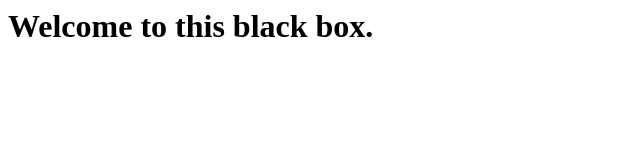
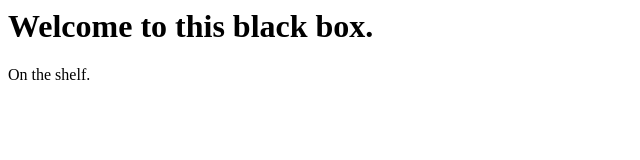
Before and after one commit to tspear/blackbox, a plain HTML site: page index.html in a window 1280 px wide. Shown: the full height of the page, 0-640 px from the left. Drawn offline with Linux system fonts and the light colour scheme.

Commit message:
Update index.html

```diff
--- a/index.html
+++ b/index.html
@@ -4,5 +4,6 @@
 </head>
 <body>
 <h1>Welcome to this black box.</h1>
+<p>On the shelf.</p>
 </body>
 </html>
```
